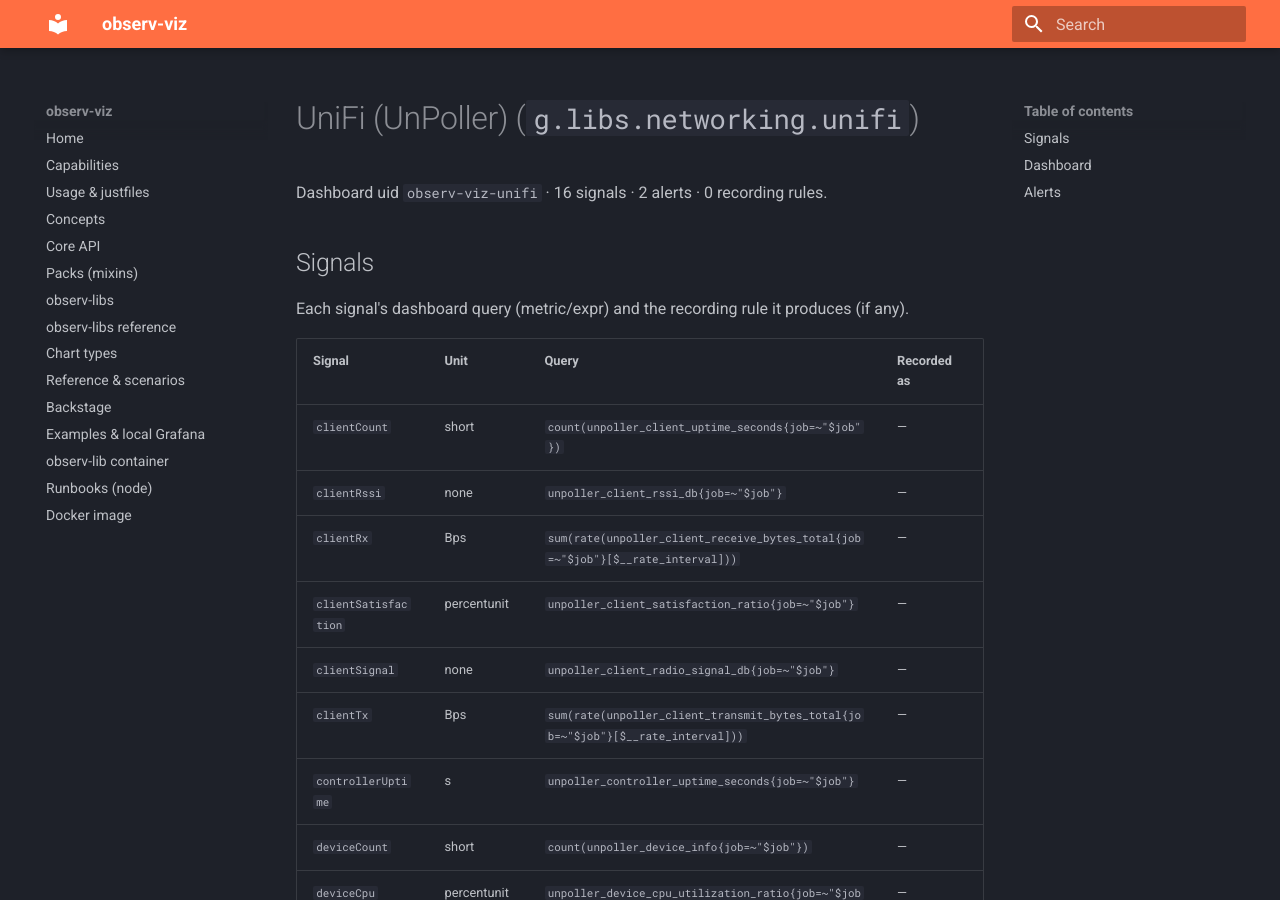
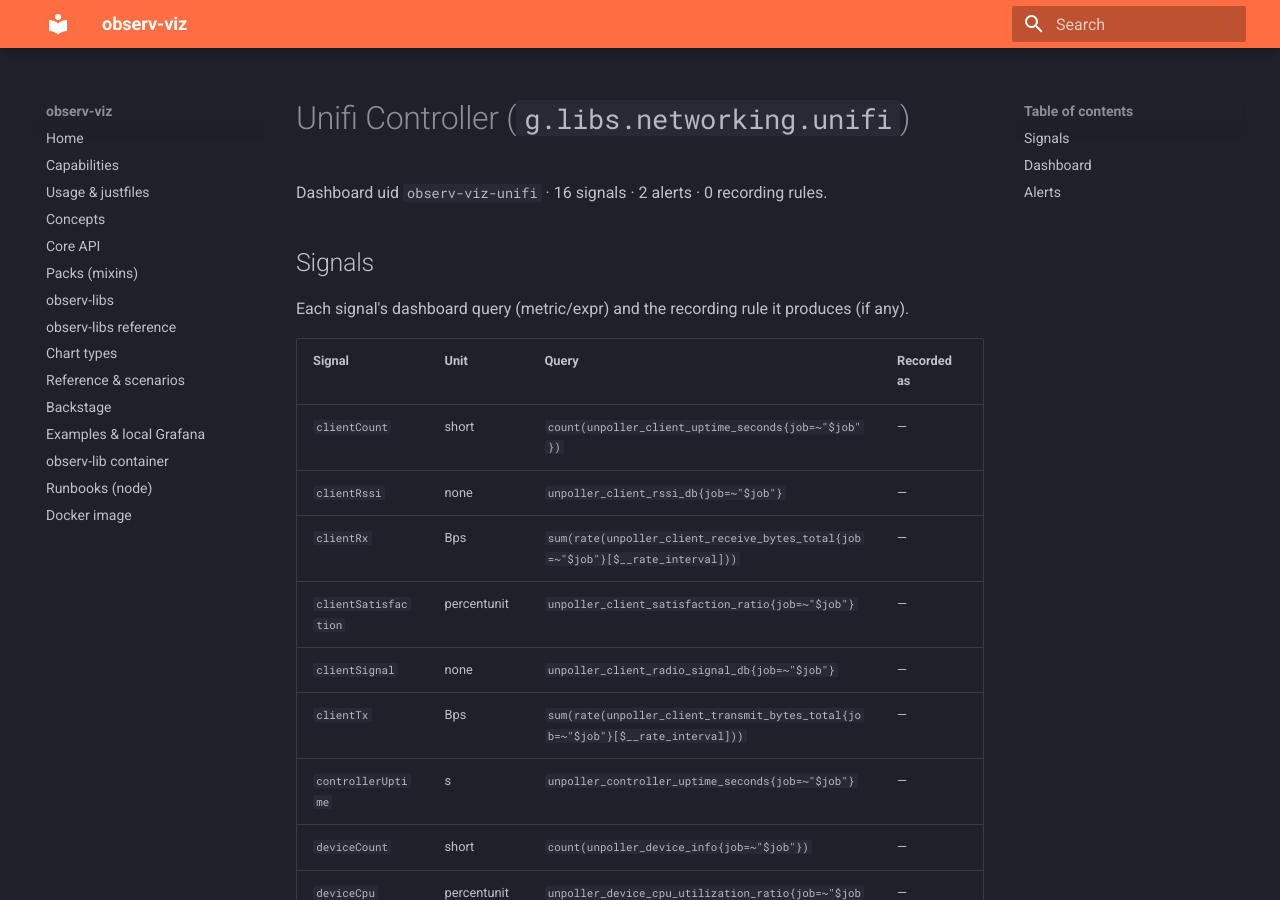
Before and after one commit to cznewt/observ-viz, an MkDocs documentation site: the page built from docs/observ-libs/networking-unifi.md, in a window 1280 px wide and 900 px high. Built offline with MkDocs 1.6.1 and Material for MkDocs 9.7.7, drawn with Linux system fonts in a browser that asks for light colours.

Commit message:
refactor(unifi): rename board title to "Unifi Controller"
Deployed into the Infrastructure / Networking nested folder.

Co-Authored-By: Claude Opus 4.8 (1M context) <noreply@anthropic.com>

```diff
--- a/docs/observ-libs/networking-unifi.md
+++ b/docs/observ-libs/networking-unifi.md
@@ -1,4 +1,4 @@
-# UniFi (UnPoller)  (`g.libs.networking.unifi`)
+# Unifi Controller  (`g.libs.networking.unifi`)
 
 Dashboard uid `observ-viz-unifi` · 16 signals · 2 alerts · 0 recording rules.
 
```
Also changed, not shown: 1 other file.
